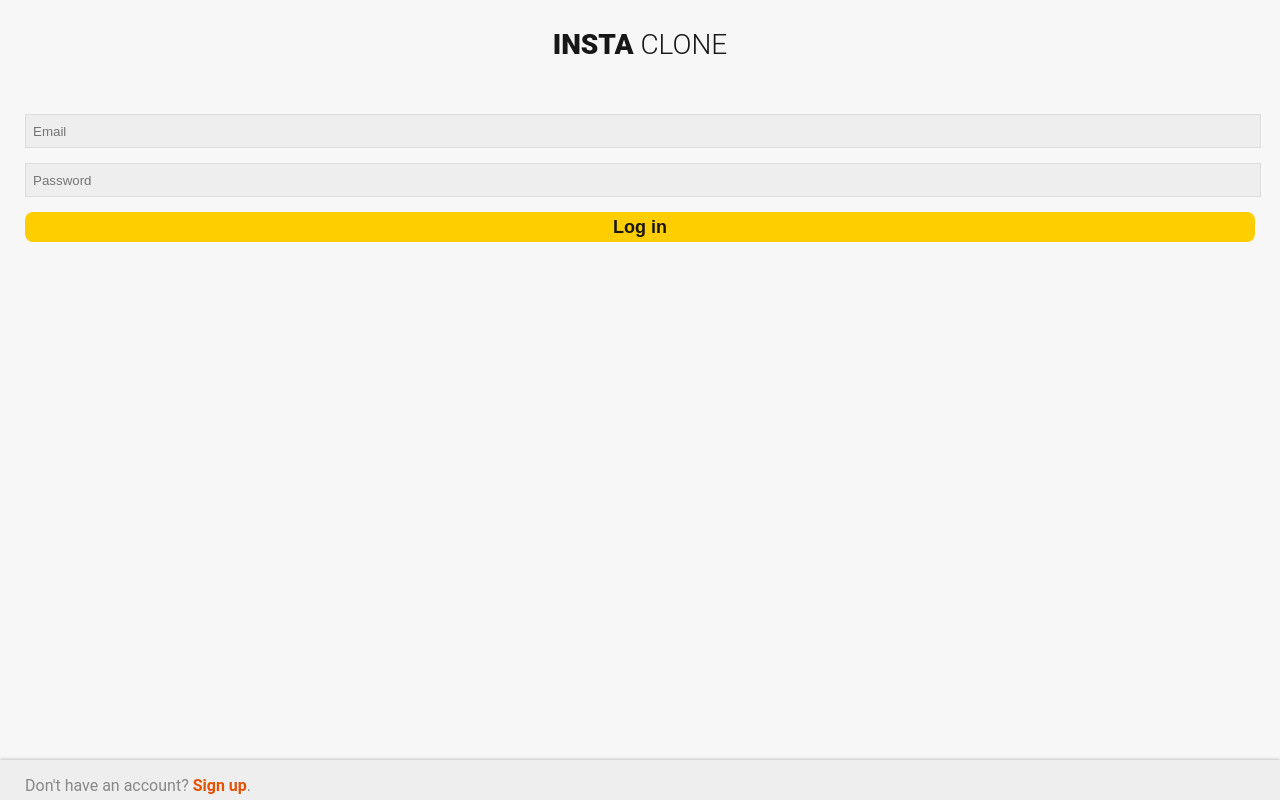
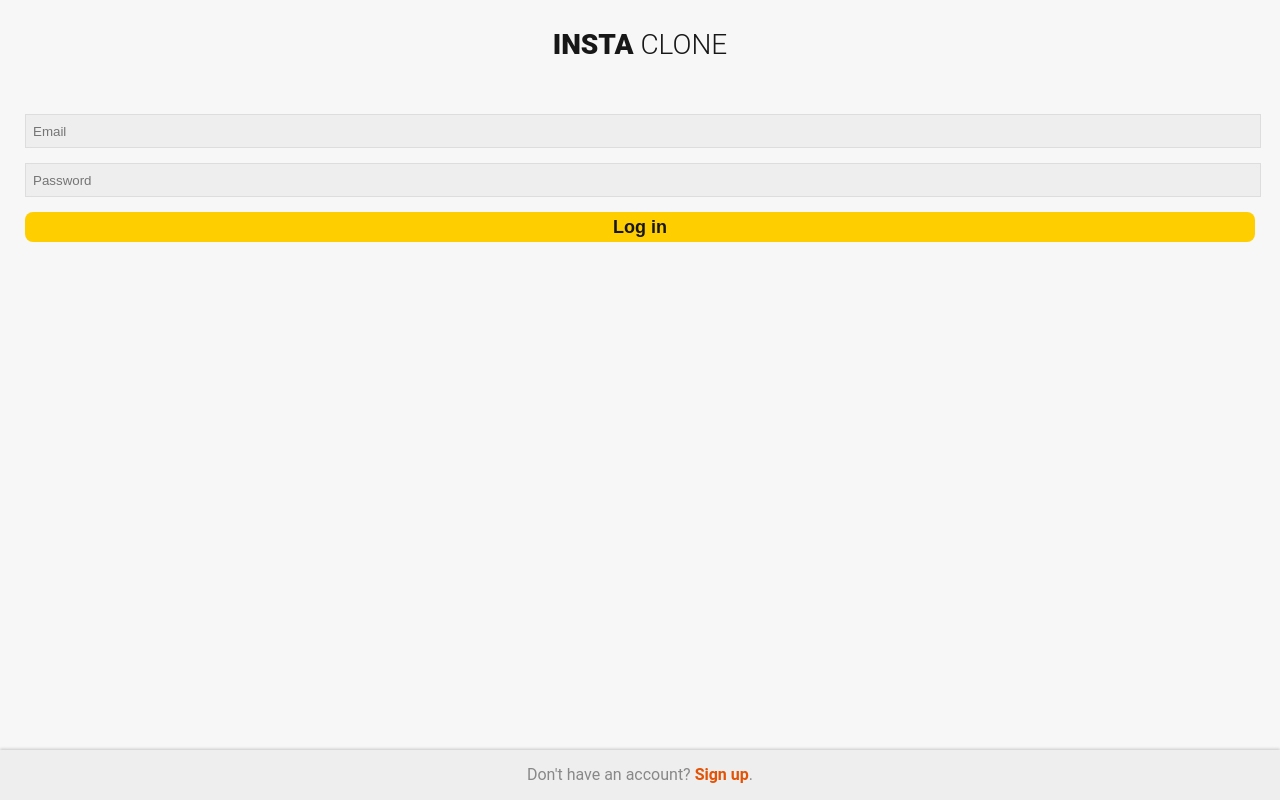
Before and after one commit to JamieDawson/insta_clone, a Vue app in the folder insta-client/: page /login in a window 1280 px wide. Built offline with nearby package versions, Linux system fonts and the light colour scheme.

Commit message:
video 2 37.46 Done with view/login.vue. Going to register.vue now

```diff
--- a/insta-client/src/views/Login.vue
+++ b/insta-client/src/views/Login.vue
@@ -92,13 +92,21 @@ export default {
 
   footer {
     width: calc(100% - 50px);
-    height: 40px;
+    height: 20px;
     background-color: #eee;
     box-shadow: 0px -1px 3px rgba(0, 0, 0, 0.2);
-    padding: 0px 25px;
+    padding: 15px 25px;
+    display: flex;
+    justify-content: center;
+    align-items: center;
 
     p {
       color: #888;
+      font-size: 16px;
+      line-height: 40px;
+      margin: 0px;
+      padding: 0px;
+      text-align: center;
     }
 
     .link {
```
